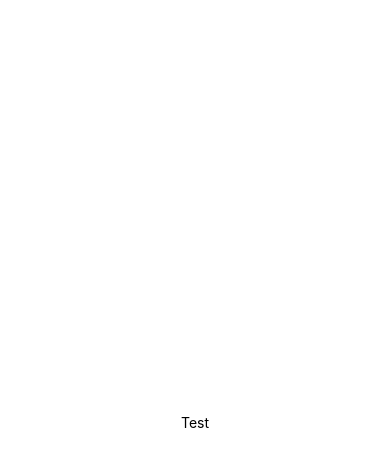
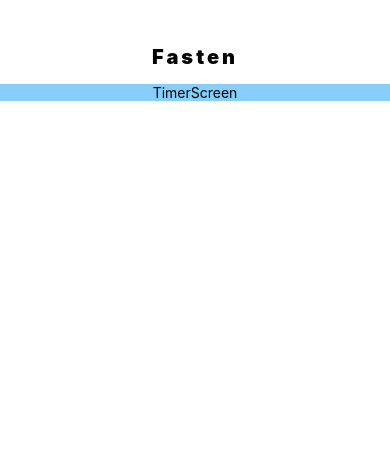
Before and after one commit to MIbrahim9276/Fasten, a React Native app: screen / in a window 390 px wide. Shown: the top 466 px of the page. Built offline with nearby package versions, Linux system fonts and the light colour scheme.

Commit message:
Setup basic layout

```diff
--- a/App.js
+++ b/App.js
@@ -1,13 +1,34 @@
-import {View, Text} from 'react-native';
+/*
+Copyright (c) 2023, Mohamed Ibrahim
+All rights reserved.
+
+This source code is licensed under the BSD-style license found in the
+LICENSE file in the root directory of this source tree.
+*/
+
+import {View, ScrollView, Text} from 'react-native';
+
+import css from './static/styles';
+import TimerScreen from './components/timer_screen';
+import GraphScreen from './components/graph_screen';
 
 export default function App() {
   return (
-    <View style={{
-      flex: 1,
-      alignItems: "center",
-      justifyContent: "center"
-    }}>
-      <Text>Test</Text>
+    <View style={{height: "100%", width: "100%"}}>
+      <View style={css.topBar}>
+        <Text style={css.title}>Fasten</Text>
+      </View>
+
+      <ScrollView
+        style={css.screen}
+        horizontal={true}
+        pagingEnabled={true}
+        showsHorizontalScrollIndicator={false}>
+
+        <TimerScreen />
+        <GraphScreen />
+
+      </ScrollView>
     </View>
   );
 }
--- /dev/null
+++ b/components/graph_screen.js
@@ -0,0 +1,19 @@
+/*
+Copyright (c) 2023, Mohamed Ibrahim
+All rights reserved.
+
+This source code is licensed under the BSD-style license found in the
+LICENSE file in the root directory of this source tree.
+*/
+
+import {View, Text} from "react-native";
+
+import css from "../static/styles";
+
+export default function GraphScreen() {
+  return (
+    <View style={css.graphScreen}>
+      <Text>GraphScreen</Text>
+    </View>
+  );
+}
--- /dev/null
+++ b/components/timer_screen.js
@@ -0,0 +1,19 @@
+/*
+Copyright (c) 2023, Mohamed Ibrahim
+All rights reserved.
+
+This source code is licensed under the BSD-style license found in the
+LICENSE file in the root directory of this source tree.
+*/
+
+import {View, Text} from "react-native";
+
+import css from "../static/styles";
+
+export default function TimerScreen() {
+  return (
+    <View style={css.timerScreen}>
+      <Text>TimerScreen</Text>
+    </View>
+  );
+}
--- /dev/null
+++ b/static/styles.js
@@ -0,0 +1,43 @@
+/*
+Copyright (c) 2023, Mohamed Ibrahim
+All rights reserved.
+
+This source code is licensed under the BSD-style license found in the
+LICENSE file in the root directory of this source tree.
+*/
+
+import {StyleSheet, Dimensions} from "react-native";
+
+const {height, width} = Dimensions.get("window");
+
+const css = StyleSheet.create({
+  screen: {
+    height: height,
+    width: width
+  },
+  timerScreen: {
+    width: width,
+    alignItems: "center",
+    justifyContent: "center",
+    backgroundColor: "lightskyblue"
+  },
+  graphScreen: {
+    width: width,
+    alignItems: "center",
+    justifyContent: "center",
+    backgroundColor: "lightpink"
+  },
+  topBar: {
+    height: "10%",
+    alignItems: "center",
+    justifyContent: "flex-end",
+    paddingBottom: "4%"
+  },
+  title: {
+    fontSize: 20,
+    fontWeight: "900",
+    letterSpacing: 3
+  }
+});
+
+export default css;
```
Also changed, not shown: package.json (+6 -1 lines), 1 other file (tests, documents, lock files or other folders).
